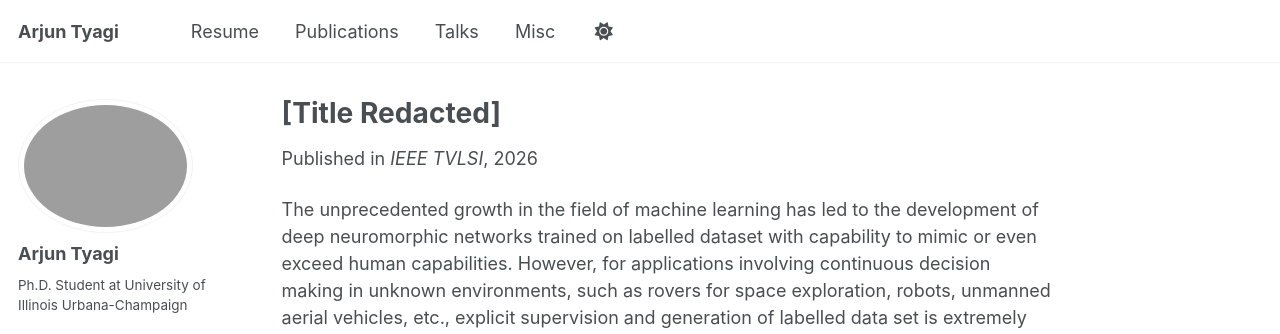
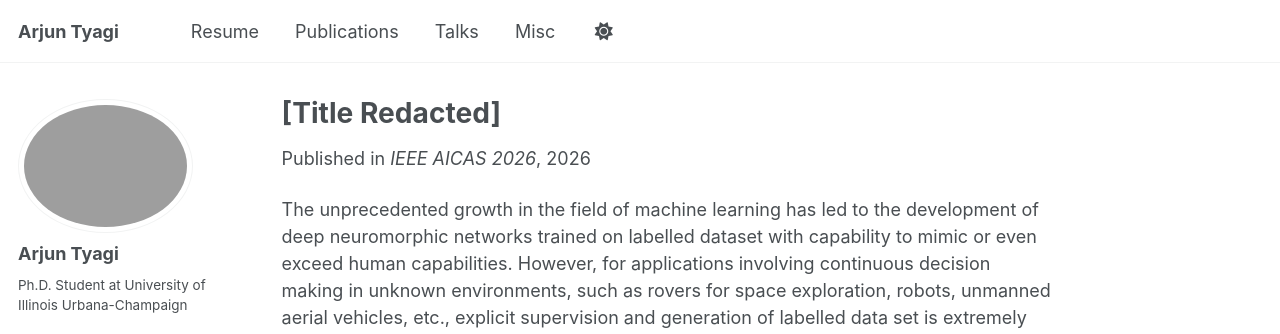
Before and after one commit to ArjunTyagi25/ArjunTyagi25.github.io, a Jekyll site: the page built from _publications/paper-02.md, in a window 1280 px wide and 900 px high. Shown: the top 334 px of the window. Built offline with Jekyll 4.4.1, drawn with Linux system fonts in a browser that asks for light colours; some web fonts are replaced; a script that is not in the unit is left out.

```diff
--- a/_publications/paper-02.md
+++ b/_publications/paper-02.md
@@ -6,9 +6,9 @@ category: under_review
 permalink: /publication/paper-02
 # excerpt: 'This work is about the use of RRAM '
 # date: 2024-05-19
-venue: 'IEEE TVLSI'
+venue: 'IEEE AICAS 2026'
 # slidesurl: 'http://academicpages.github.io/files/slides1.pdf'
-paperurl: 'https://arxiv.org/abs/2407.08242'
+# paperurl: 'https://arxiv.org/abs/2407.08242'
 # bibtexurl: 'http://academicpages.github.io/files/bibtex1.bib'
 # citation: 'A. Tyagi and S. Kvatinsky, "Assessing the Performance of Stateful Logic in 1-Selector-1-RRAM Crossbar Arrays," 2024 IEEE International Symposium on Circuits and Systems (ISCAS), Singapore, Singapore, 2024, pp. 1-5, doi: 10.1109/ISCAS58744.2024.10558539.'
 ---
```
Also changed, not shown: _publications/paper-01.md (+1 -1 lines), 1 other file.
